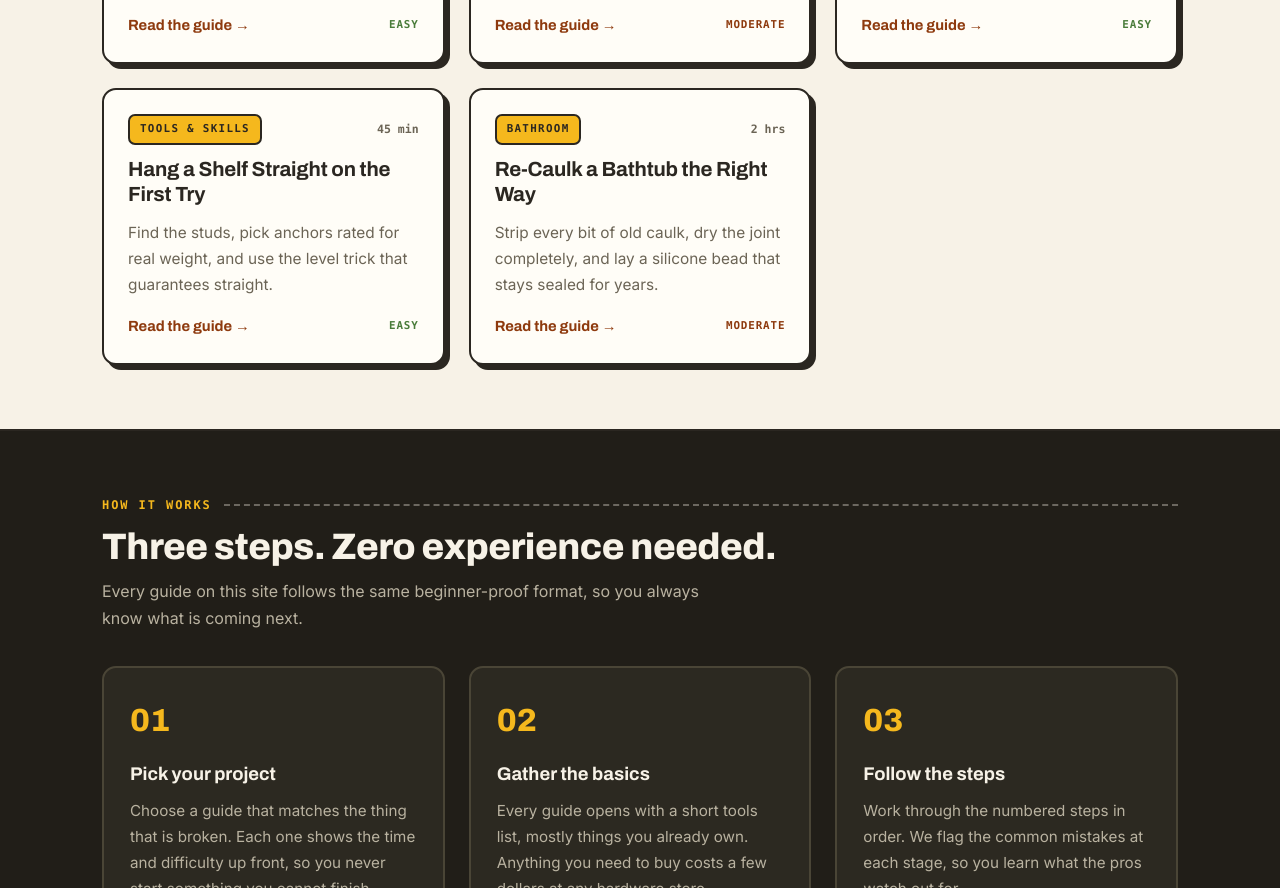
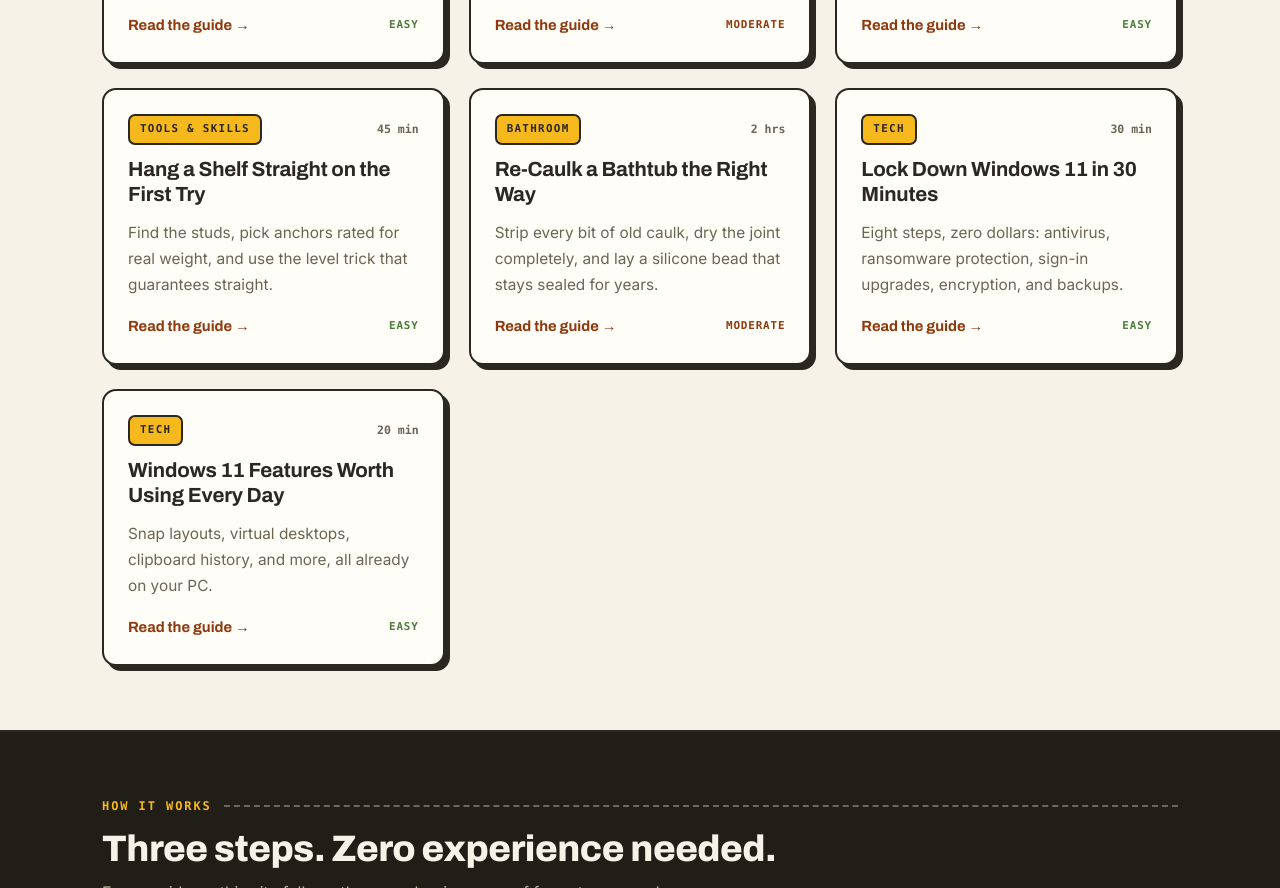
Before and after one commit to kitchencrunch21-lang/the-handy-home, a plain HTML site: page index.html in a window 1280 px wide. Shown: the part 1461-2349 px from the top of the page. Drawn offline with Linux system fonts and the light colour scheme.

Commit message:
Redesign The Handy Home with a unique workshop theme

```diff
--- a/index.html
+++ b/index.html
@@ -140,6 +140,30 @@
             <span class="level moderate">Moderate</span>
           </div>
         </a>
+        <a class="card" href="posts/windows-11-security-checklist-30-minutes.html">
+          <div class="card-top">
+            <span class="tag">Tech</span>
+            <span class="time-badge">30 min</span>
+          </div>
+          <h3 class="card-title">Lock Down Windows 11 in 30 Minutes</h3>
+          <p class="card-excerpt">Eight steps, zero dollars: antivirus, ransomware protection, sign-in upgrades, encryption, and backups.</p>
+          <div class="card-foot">
+            <span class="card-link">Read the guide &rarr;</span>
+            <span class="level easy">Easy</span>
+          </div>
+        </a>
+        <a class="card" href="posts/windows-11-hidden-features-worth-using.html">
+          <div class="card-top">
+            <span class="tag">Tech</span>
+            <span class="time-badge">20 min</span>
+          </div>
+          <h3 class="card-title">Windows 11 Features Worth Using Every Day</h3>
+          <p class="card-excerpt">Snap layouts, virtual desktops, clipboard history, and more, all already on your PC.</p>
+          <div class="card-foot">
+            <span class="card-link">Read the guide &rarr;</span>
+            <span class="level easy">Easy</span>
+          </div>
+        </a>
       </div>
     </div>
   </section>
```
